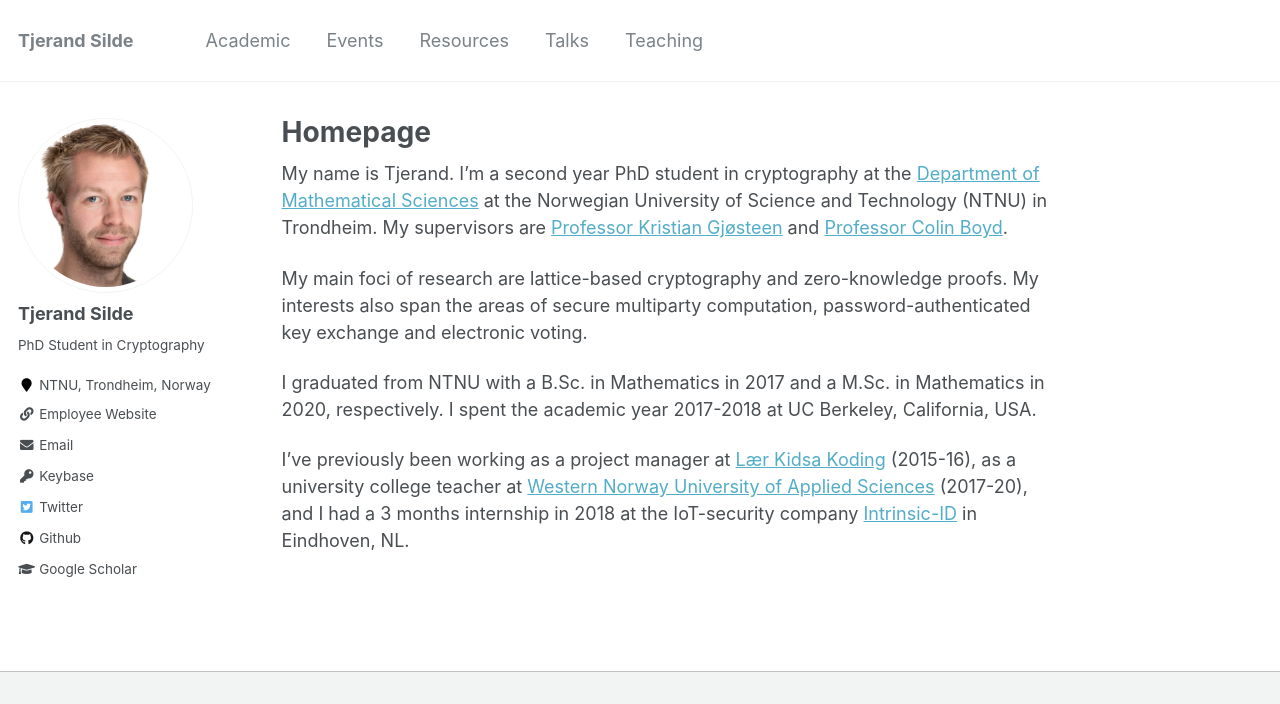
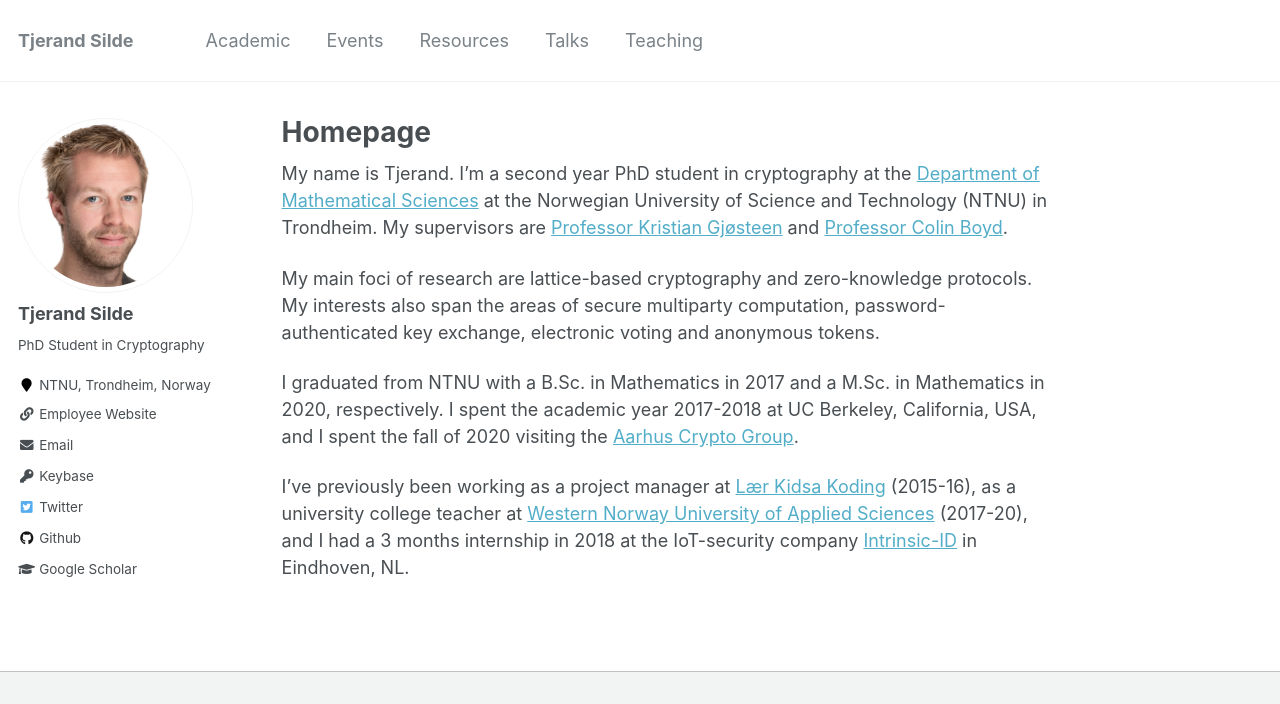
Before and after one commit to tjesi/tjesi.github.io, a Jekyll site: the page built from _pages/about.md, in a window 1280 px wide, cut to the strip 0-704 px from the top of the page. Built offline with Jekyll 4.4.1, drawn with Linux system fonts in a browser that asks for light colours.

Commit message:
Update about.md

```diff
--- a/_pages/about.md
+++ b/_pages/about.md
@@ -10,8 +10,8 @@ redirect_from:
 
 My name is Tjerand. I’m a second year PhD student in cryptography at the [Department of Mathematical Sciences](https://www.ntnu.edu/imf) at the Norwegian University of Science and Technology (NTNU) in Trondheim. My supervisors are [Professor Kristian Gjøsteen](https://www.ntnu.edu/employees/kristian.gjosteen) and [Professor Colin Boyd](https://www.ntnu.edu/employees/colin.boyd).
 
-My main foci of research are lattice-based cryptography and zero-knowledge proofs. My interests also span the areas of secure multiparty computation, password-authenticated key exchange and electronic voting.
+My main foci of research are lattice-based cryptography and zero-knowledge protocols. My interests also span the areas of secure multiparty computation, password-authenticated key exchange, electronic voting and anonymous tokens.
 
-I graduated from NTNU with a B.Sc. in Mathematics in 2017 and a M.Sc. in Mathematics in 2020, respectively. I spent the academic year 2017-2018 at UC Berkeley, California, USA.
+I graduated from NTNU with a B.Sc. in Mathematics in 2017 and a M.Sc. in Mathematics in 2020, respectively. I spent the academic year 2017-2018 at UC Berkeley, California, USA, and I spent the fall of 2020 visiting the [Aarhus Crypto Group](https://users-cs.au.dk/orlandi/cryptogroup).
 
 I've previously been working as a project manager at [Lær Kidsa Koding](https://www.kidsakoder.no) (2015-16), as a university college teacher at [Western Norway University of Applied Sciences](https://www.hvl.no/en) (2017-20), and I had a 3 months internship in 2018 at the IoT-security company [Intrinsic-ID](https://www.intrinsic-id.com) in Eindhoven, NL.
```
